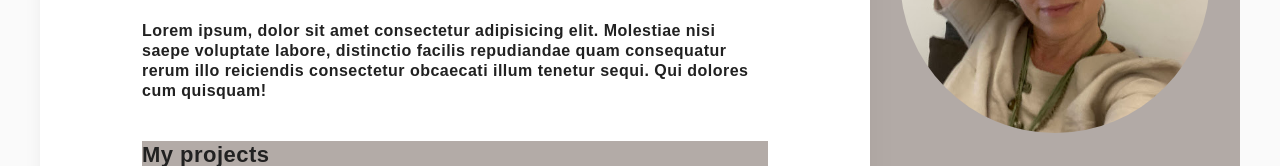
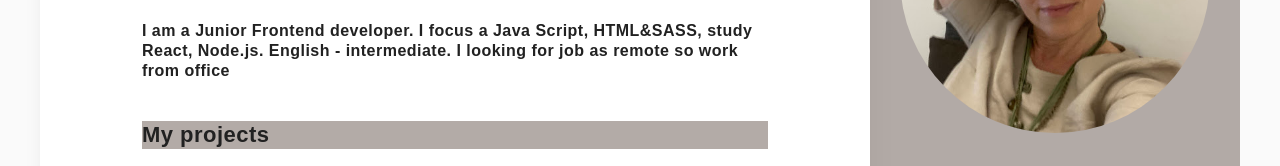
Before and after one commit to aventinodev/my-CV, a plain HTML site: page index.html in a window 1280 px wide. Shown: the part 247-413 px from the top of the page. Drawn offline with nearby package versions, Linux system fonts and the light colour scheme.

Commit message:
Update index.html

```diff
--- a/index.html
+++ b/index.html
@@ -26,10 +26,9 @@
           </h2>
           <h1 class="title main-wrap__title--hero">Olena Bondar</h1>
           <p class="main-wrap__description">
-            Lorem ipsum, dolor sit amet consectetur adipisicing elit. Molestiae
-            nisi saepe voluptate labore, distinctio facilis repudiandae quam
-            consequatur rerum illo reiciendis consectetur obcaecati illum
-            tenetur sequi. Qui dolores cum quisquam!
+            I am a Junior Frontend developer. I focus a Java Script, HTML&SASS,
+            study React, Node.js. English - intermediate. I looking for job as
+            remote so work from office
           </p>
         </div>
         <div class="content-wrap project">
```
